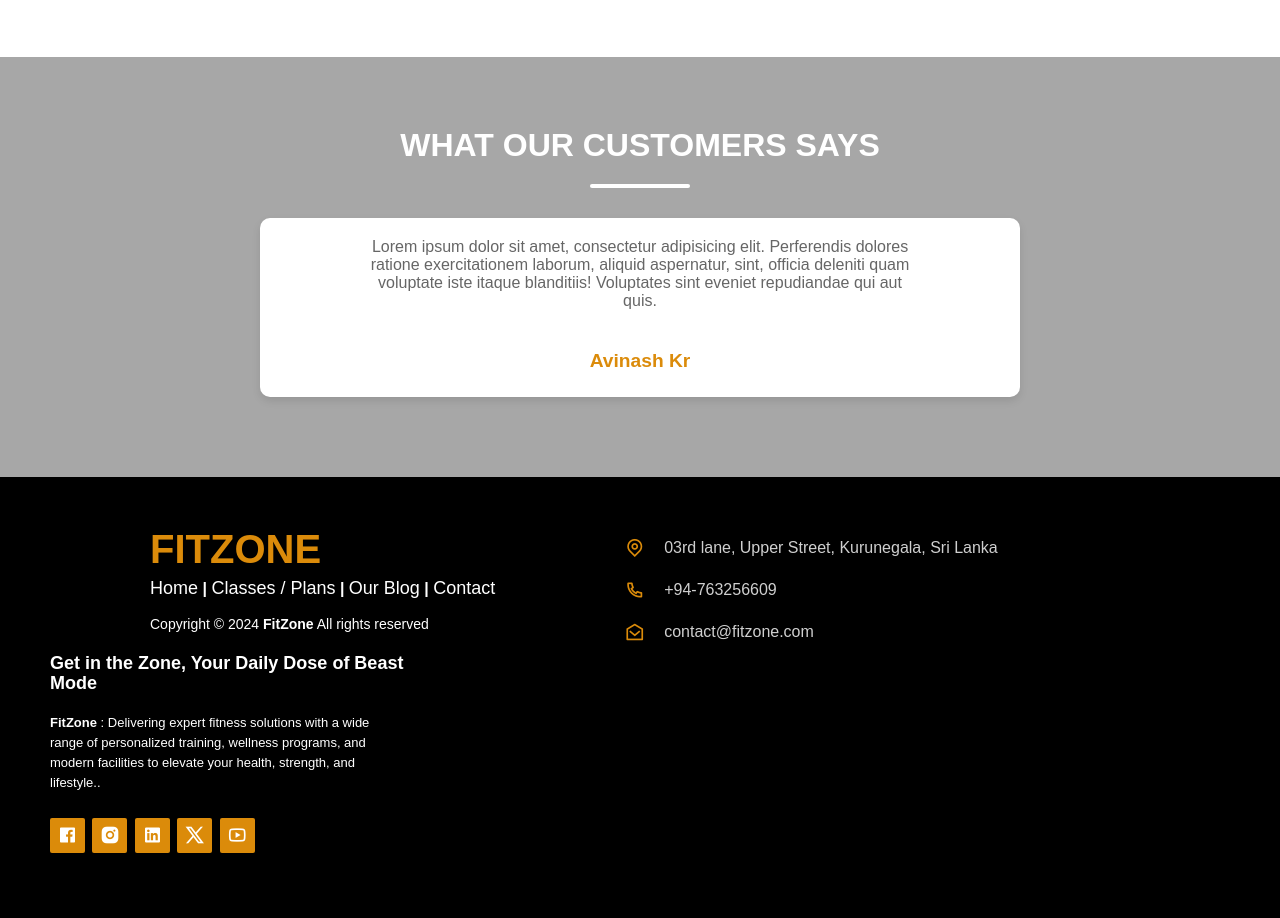
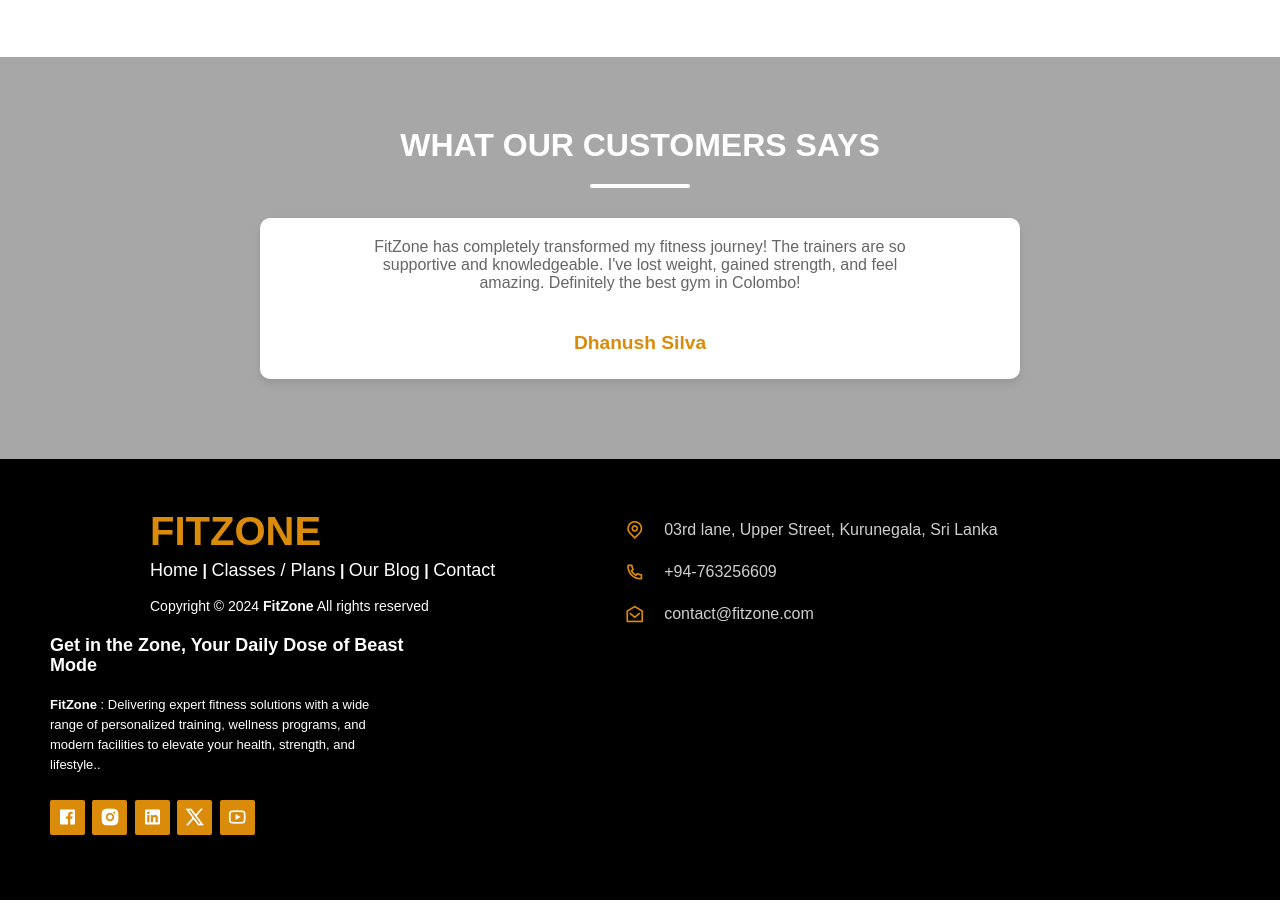
Before and after one commit to Neyomal-Udith/FitZone-Web-Application, a PHP site: page /home.php in a window 1280 px wide. Shown: the part 2741-3659 px from the top of the page. Run offline with PHP 8.4, Linux system fonts and the light colour scheme; some web fonts are replaced.

Commit message:
Testamonials Update
Sample testamonials update

```diff
--- a/home.php
+++ b/home.php
@@ -193,41 +193,32 @@ Join us in this exciting new journey and stay tuned for exclusive launch offers,
       <h1>WHAT OUR CUSTOMERS SAYS</h1>
       <div class="line"></div>
       <div class="testimonial-container">
-        <div class="testimonial-slide">
+      <div class="testimonial-slide">
           <div class="testimonial">
             <div class="testimonial-content">
 
               <p>
-                Lorem ipsum dolor sit amet, consectetur adipisicing elit.
-                Perferendis dolores ratione exercitationem laborum, aliquid
-                aspernatur, sint, officia deleniti quam voluptate iste itaque
-                blanditiis! Voluptates sint eveniet repudiandae qui aut quis.
+                FitZone has completely transformed my fitness journey!  The trainers are so supportive and knowledgeable. I've lost weight, gained strength, and feel amazing.  Definitely the best gym in Colombo!
               </p>
-              <h3>Avinash Kr</h3>
+              <h3>Dhanush Silva</h3>
             </div>
           </div>
           <div class="testimonial">
             <div class="testimonial-content">
 
               <p>
-                Lorem ipsum dolor sit amet, consectetur adipisicing elit.
-                Perferendis dolores ratione exercitationem laborum, aliquid
-                aspernatur, sint, officia deleniti quam voluptate iste itaque
-                blanditiis! Voluptates sint eveniet repudiandae qui aut quis.
+                I was hesitant to join a gym at first, but FitZone made me feel right at home.  The atmosphere is friendly and encouraging, and the classes are fantastic.  Highly recommend it to anyone in Kandy looking to get in shape!
               </p>
-              <h3>Bharat Kunal</h3>
+              <h3>Sithara Perera</h3>
             </div>
           </div>
           <div class="testimonial">
             <div class="testimonial-content">
 
               <p>
-                Lorem ipsum dolor sit amet, consectetur adipisicing elit.
-                Perferendis dolores ratione exercitationem laborum, aliquid
-                aspernatur, sint, officia deleniti quam voluptate iste itaque
-                blanditiis! Voluptates sint eveniet repudiandae qui aut quis.
+                After years of struggling with my weight, I finally found a program that works at FitZone. The personalized training and nutritional guidance have made all the difference. Feeling healthier and more confident than ever!
               </p>
-              <h3>Prabhakar D</h3>
+              <h3>Rajeev Kumar</h3>
             </div>
           </div>
         </div>
```
